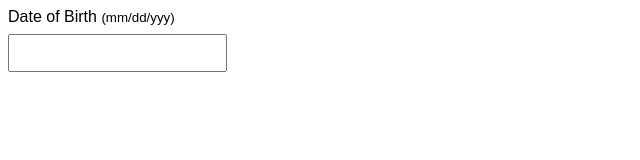
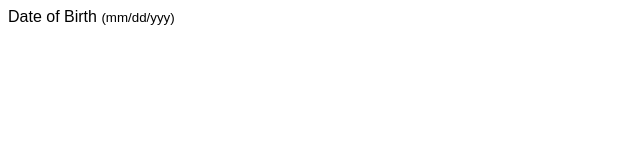
Before and after one commit to craigwfox/date-masking, a plain HTML site: page index.html in a window 1280 px wide. Shown: the whole page, without its empty margins (0-640 px from the left). Drawn offline with Linux system fonts and the light colour scheme.

Commit message:
remove input

```diff
--- a/index.html
+++ b/index.html
@@ -10,7 +10,6 @@
 </head>
 <body>
   <label for="dateofbirth">Date of Birth <small>(mm/dd/yyy)</small></label>
-  <input name="dateofbirth" type="tel" maxlength="10" id="dateofbirth" class="masked" required="" placeholder="mm/dd/yyyy" pattern="(1[0-2]|0[1-9])\/(0[1-9]|1\d|2\d|3[0,1])\/(1[9-9]|2[0-9])\d\d" data-valid-example="05/31/1900" data-placeholder="mm/dd/yyyy">
 
   <script src="scripts.js"></script>
 </body>
```
